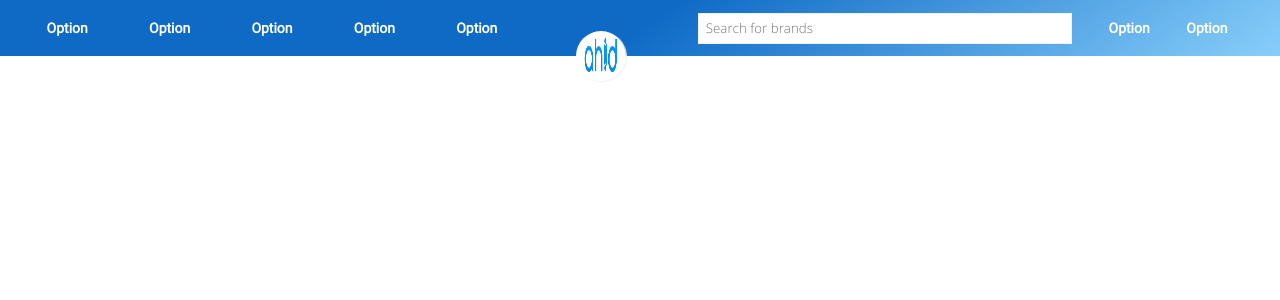
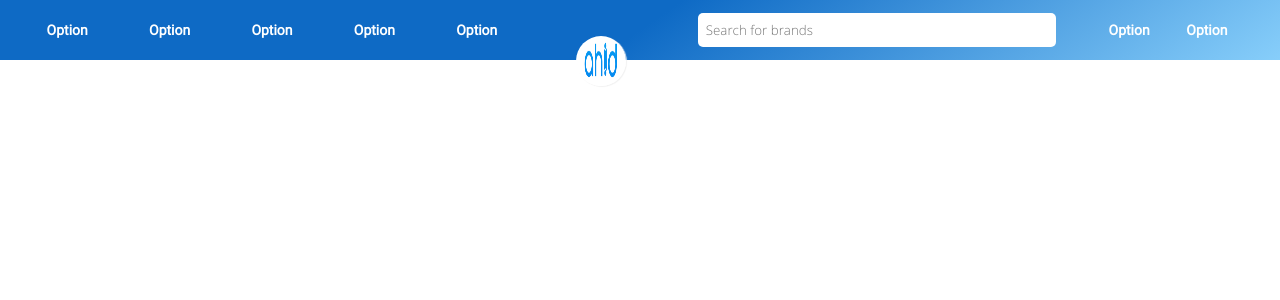
Before and after one commit to Ahidtech/Ahid-website-, a PHP site: page /home.php in a window 1280 px wide. Shown: the top 300 px of the page. Run offline with PHP 8.4, Linux system fonts and the light colour scheme.

Commit message:
Header by Valentine

```diff
--- a/template/header.php
+++ b/template/header.php
@@ -57,14 +57,17 @@
         width: 70%;
         float: right;
     }
-    main .second-part input[type="text"] {
+    main .second-part input[type="search"] {
         width: 100%;
-        border: 1px solid #f1f1f1;
+        border: 1px solid transparent;
         padding: 2%;
-        padding-top: 1.5%;
-        padding-bottom: 1.5%;
-        border-radius: 0;
+        padding-top: 2%;
+        padding-bottom: 2%;
+        border-radius: 5px;
         font-family: 'Open Sans', sans-serif;
+        background-color: #fff;
+        color: #000;
+        outline: none;
     }
 </style>
 <header>
@@ -93,7 +96,7 @@
         </div>
         <div class="second-part">
             <section>
-                <input type="text" placeholder="Search for brands">
+                <input type="search" placeholder="Search for brands">
             </section>
         </div>
         <div class="third-part">
```
